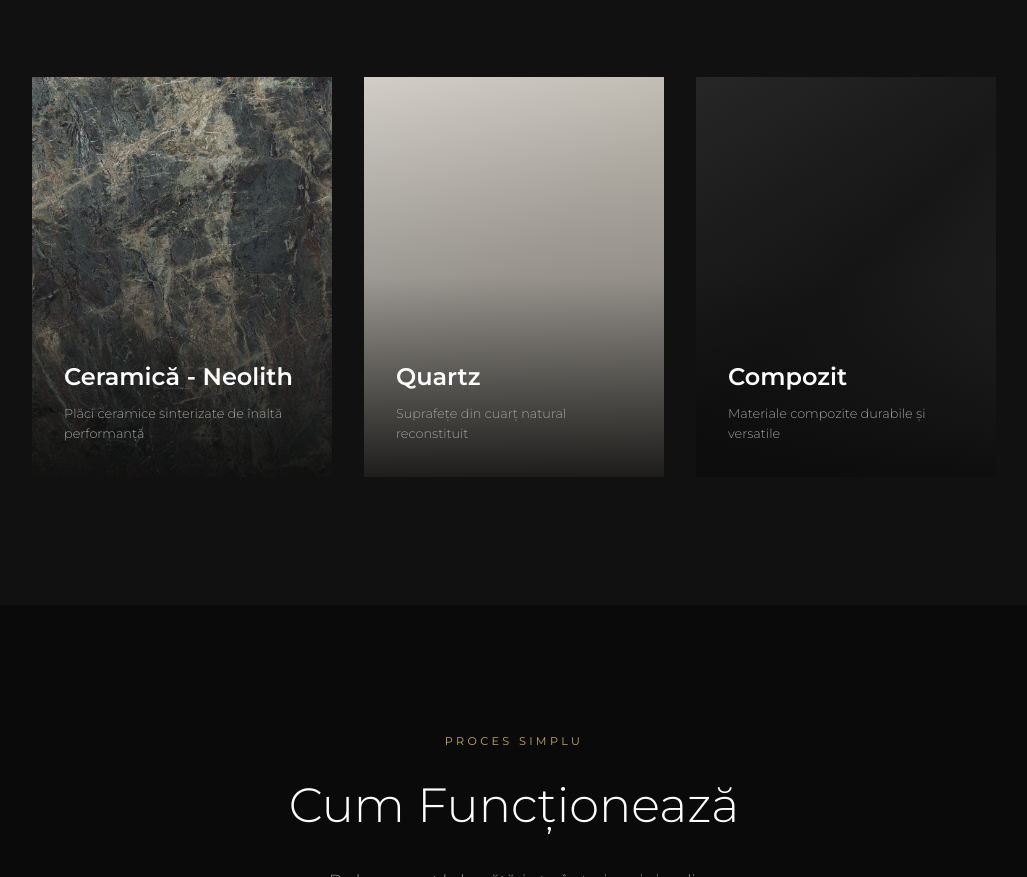
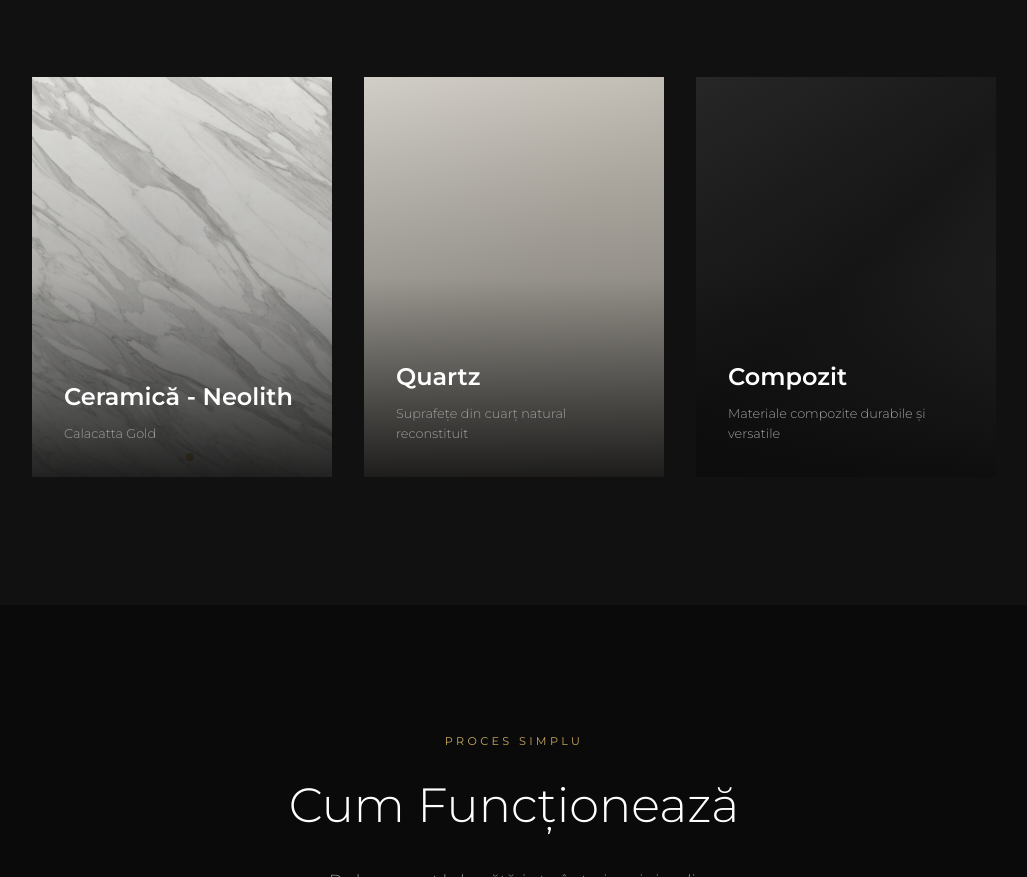
Before and after one commit to thealexspike/e-blatsite, a plain HTML site: page index.html in a window 1280 px wide. Shown: the part 1117-1994 px from the top of the page, without its empty margins (126-1153 px from the left). Drawn offline with nearby package versions, Linux system fonts and the light colour scheme; a web font is replaced by a local one.

Commit message:
slideshow materiale pe card

```diff
--- a/index.html
+++ b/index.html
@@ -923,12 +923,13 @@
         </div>
 
         <div class="materials-grid">
-            <div class="material-card" onclick="openMaterialCatalog('neolith')" style="cursor:pointer;">
-                <div class="material-bg" style="background-image: url('assets/Neolith_AMAZONICO-A-01_resize_-vertical.jpg');"></div>
+            <div class="material-card" id="neolithCard" onclick="openMaterialCatalog('neolith')" style="cursor:pointer;">
+                <div class="material-bg neolith-slideshow" style="background-image: url('assets/Neolith_AMAZONICO-A-01_resize_-vertical.jpg');"></div>
                 <div class="material-content">
                     <h4>Ceramică - Neolith</h4>
-                    <p>Plăci ceramice sinterizate de înaltă performanță</p>
-                </div>
+                    <p id="neolithModelName">Amazonico</p>
+                </div>
+                <div style="position: absolute; bottom: 16px; left: 50%; transform: translateX(-50%); display: flex; gap: 8px;" id="neolithDots"></div>
             </div>
             <div class="material-card" onclick="openMaterialCatalog('quartz')" style="cursor:pointer;">
                 <div class="material-bg" style="background: linear-gradient(135deg, #e8e4dd 0%, #d4cfc5 50%, #c9c4ba 100%);"></div>
@@ -1736,6 +1737,55 @@
                 }
             }
         })();
+
+        // Neolith Card Slideshow
+        const neolithSlides = [
+            { texture: 'assets/Neolith_AMAZONICO-A-01_resize_-vertical.jpg', name: 'Amazonico' },
+            { texture: 'assets/Neolith_Calacatta_Gold.jpg', name: 'Calacatta Gold' }
+        ];
+        let currentNeolithSlide = 0;
+
+        function initNeolithSlideshow() {
+            const dotsContainer = document.getElementById('neolithDots');
+            if (!dotsContainer) return;
+
+            // Create dots
+            neolithSlides.forEach((_, i) => {
+                const dot = document.createElement('div');
+                dot.style.cssText = `width: 8px; height: 8px; border-radius: 50%; background: ${i === 0 ? '#c9a962' : 'rgba(255,255,255,0.4)'}; transition: background 0.3s; cursor: pointer;`;
+                dot.onclick = (e) => { e.stopPropagation(); goToNeolithSlide(i); };
+                dotsContainer.appendChild(dot);
+            });
+
+            // Auto-advance every 4 seconds
+            setInterval(() => {
+                currentNeolithSlide = (currentNeolithSlide + 1) % neolithSlides.length;
+                updateNeolithSlide();
+            }, 4000);
+        }
+
+        function goToNeolithSlide(index) {
+            currentNeolithSlide = index;
+            updateNeolithSlide();
+        }
+
+        function updateNeolithSlide() {
+            const bg = document.querySelector('.neolith-slideshow');
+            const nameEl = document.getElementById('neolithModelName');
+            const dots = document.querySelectorAll('#neolithDots > div');
+
+            if (bg && nameEl) {
+                bg.style.backgroundImage = `url('${neolithSlides[currentNeolithSlide].texture}')`;
+                nameEl.textContent = neolithSlides[currentNeolithSlide].name;
+            }
+
+            dots.forEach((dot, i) => {
+                dot.style.background = i === currentNeolithSlide ? '#c9a962' : 'rgba(255,255,255,0.4)';
+            });
+        }
+
+        // Initialize on load
+        document.addEventListener('DOMContentLoaded', initNeolithSlideshow);
 
         // Material Modal Functions - defined first so onclick can use them
 
```
